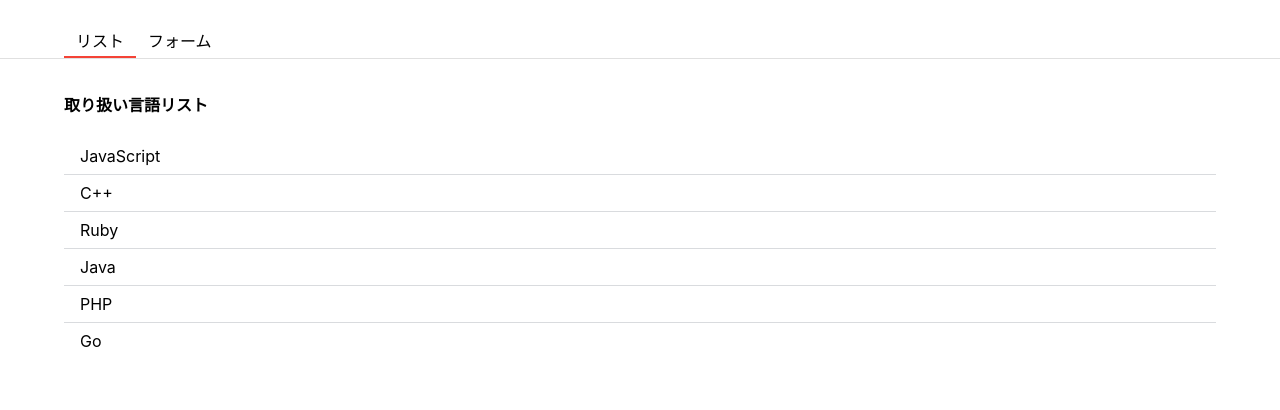
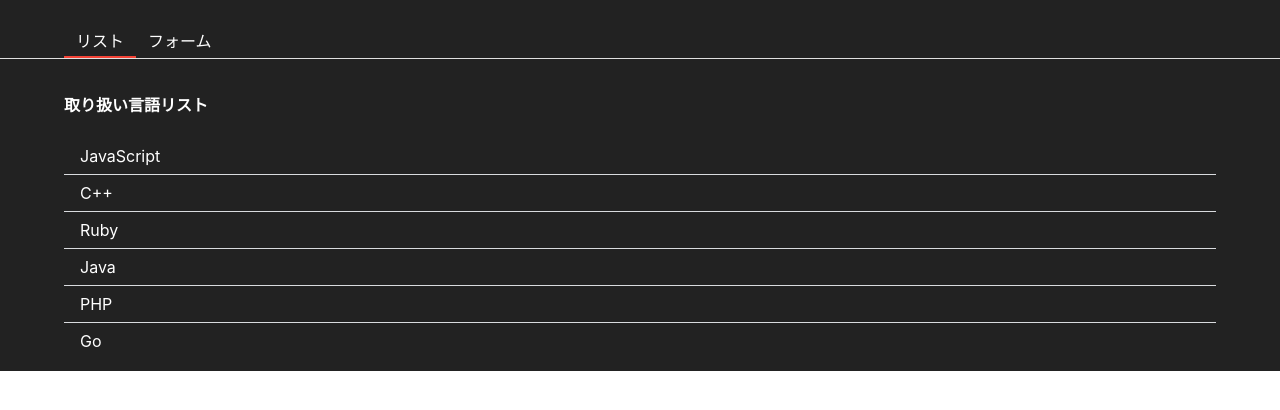
Before and after one commit to marieono/React-Tutorlal, a React (Create React App) app: page / in a window 1280 px wide. Shown: the top 410 px of the page. Built offline with nearby package versions, Linux system fonts and the light colour scheme; the HTML template or start-up script is replaced by a standard one.

Commit message:
ダークカラー搭載

```diff
--- a/src/App.js
+++ b/src/App.js
@@ -1,34 +1,24 @@
 import styled from 'styled-components';
-import { useState } from "react";
+import { useContext, useState } from "react";
 import { List } from "./List";
 import { Form } from "./From";
-import { getLanguages } from "./const/languages";
-import { withLoading } from './hoc/withLoding';
+// import { getLanguages } from "./const/languages";
+// import { withLoading } from './hoc/withLoding';
+import { Header } from "./Header.js";
+import { ThemeContext } from "./contexts/ThemeContext";
 // import { Modal } from './components/modal';
 
-const Header = styled.header`
-  display: flex;
-  justify-content: space-between;
-  padding: 24px 64px 0;
-  border-bottom: 1px solid #E0E0E0;
-`
-
-const HeaderUl = styled.ul`
-  display: flex;
-  margin: 0;
-  padding: 0;
-`
-
-const HeaderLi = styled.li`
-  list-style: none;
-  padding: 4px 12px;
-  cursor: pointer;
-  border-bottom: ${props => props.focused ? '2px solid #F44336' : 'none'};
+const Container = styled.div`
+  height: 100%;
+  color: ${({ theme }) => theme.color};
+  background-color: ${({ theme }) => theme.backgroundColor};
 `
 
 function App({ data }) {
   const [tab, setTab] = useState('list');
   const [langs, setLangs] = useState(data);
+
+  const [theme] = useContext(ThemeContext);
 
   const addLang = (lang) => {
     setLangs([...langs, lang]);
@@ -36,19 +26,14 @@
   };
 
   return (
-    <div>
-      <Header>
-        <HeaderUl>
-          <HeaderLi focused={tab === 'list'} onClick={() => setTab('list')}>リスト</HeaderLi>
-          <HeaderLi focused={tab === 'form'} onClick={() => setTab('form')}>フォーム</HeaderLi>
-        </HeaderUl>
-      </Header>
+    <Container theme={theme}>
+      <Header tab={tab} setTab={setTab} />
       {
         tab === 'list' ? <List langs={langs} /> : <Form onAddLang={addLang} />
       }
-    </div>
+    </Container>
 
   );
 }
 
-export default withLoading(App, getLanguages);
+export default App;
--- /dev/null
+++ b/src/AppContainer.js
@@ -0,0 +1,24 @@
+import { getLanguages } from "./const/languages";
+import { ThemeContext, THEMES } from "./contexts/ThemeContext";
+import { withLoading } from "./hoc/withLoding";
+import App from "./App";
+import { useState } from "react";
+
+
+
+const AppComponent = withLoading(App, getLanguages)
+
+export const AppContainer = () => {
+    const [theme, setTheme] = useState(THEMES.dark);
+
+    const toggleTheme = () => {
+        const nextTheme = (theme === THEMES.dark) ? THEMES.light : THEMES.dark;
+        setTheme(nextTheme);
+    }
+
+    return (
+        <ThemeContext.Provider value={[theme, toggleTheme]}>
+            <AppComponent />
+        </ThemeContext.Provider>
+    )
+}
--- /dev/null
+++ b/src/Header.js
@@ -0,0 +1,31 @@
+import styled from "styled-components";
+
+const Container = styled.header`
+  display: flex;
+  justify-content: space-between;
+  padding: 24px 64px 0;
+  border-bottom: 1px solid #E0E0E0;
+`
+
+const HeaderUl = styled.ul`
+  display: flex;
+  margin: 0;
+  padding: 0;
+`
+
+const HeaderLi = styled.li`
+  list-style: none;
+  padding: 4px 12px;
+  cursor: pointer;
+  border-bottom: ${props => props.focused ? '2px solid #F44336' : 'none'};
+`
+export const Header = ({ tab, setTab }) => {
+    return (
+        <Container>
+            <HeaderUl>
+                <HeaderLi focused={tab === 'list'} onClick={() => setTab('list')}>リスト</HeaderLi>
+                <HeaderLi focused={tab === 'form'} onClick={() => setTab('form')}>フォーム</HeaderLi>
+            </HeaderUl>
+        </Container>
+    )
+}
--- /dev/null
+++ b/src/contexts/ThemeContext.js
@@ -0,0 +1,15 @@
+
+import React from "react";
+
+
+export const THEMES = {
+    light: {
+        color: 'black',
+        backgroundColor: 'white',
+    },
+    dark: {
+        color: 'white',
+        backgroundColor: '#222222',
+    }
+}
+export const ThemeContext = React.createContext([THEMES.dark, () => { }]);
--- a/src/index.css
+++ b/src/index.css
@@ -1,4 +1,9 @@
+html {
+  height: 100%;
+}
+
 body {
+  height: 100%;
   margin: 0;
   font-family: -apple-system, BlinkMacSystemFont, 'Segoe UI', 'Roboto', 'Oxygen',
     'Ubuntu', 'Cantarell', 'Fira Sans', 'Droid Sans', 'Helvetica Neue',
@@ -11,3 +16,7 @@
   font-family: source-code-pro, Menlo, Monaco, Consolas, 'Courier New',
     monospace;
 }
+
+root {
+  height: 100%;
+}
--- a/src/index.js
+++ b/src/index.js
@@ -1,13 +1,13 @@
 import React from 'react';
 import ReactDOM from 'react-dom/client';
 import './index.css';
-import App from './App';
+import { AppContainer } from './AppContainer';
 import reportWebVitals from './reportWebVitals';
 
 const root = ReactDOM.createRoot(document.getElementById('root'));
 root.render(
   <React.StrictMode>
-    <App />
+    <AppContainer />
   </React.StrictMode>
 );
 
```
